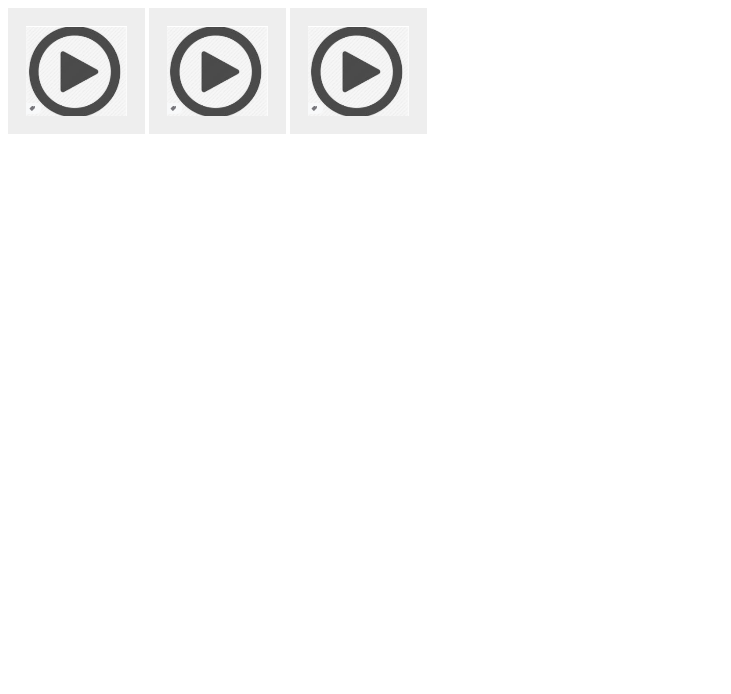
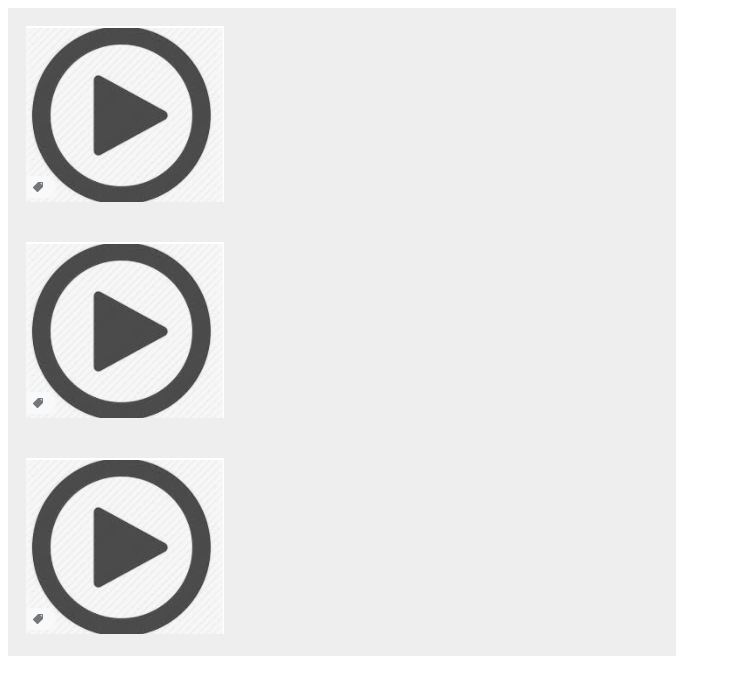
Before and after one commit to mhitchi/ui_anim, a plain HTML site: page index.html in a window 1280 px wide. Shown: the whole page, without its empty margins (0-731 px from the left). Drawn offline with Linux system fonts and the light colour scheme.

Commit message:
toggle div

```diff
--- a/index.html
+++ b/index.html
@@ -11,19 +11,25 @@
 </head>
 
 <body>
-  <img src="./images/play.png" id="play" class="accordion"/>
+  <div class="accordion">
+    <img src="./images/play.png" id="play"/>
     <div class="panel">
       <p>Lorem ipsum...</p>
     </div>
+  </div>
 
-  <img src="./images/play.png" id="play" class="accordion"/>
+  <div class="accordion">
+    <img src="./images/play.png" id="play"/>
     <div class="panel">
       <p>Lorem ipsum...</p>
     </div>
+  </div>
 
-  <img src="./images/play.png" id="play" class="accordion"/>
+  <div class="accordion">
+    <img src="./images/play.png" id="play"/>
     <div class="panel">
       <p>Lorem ipsum...</p>
+    </div>
   </div>
 
   <script src="./main.js"></script>
--- a/main.css
+++ b/main.css
@@ -14,7 +14,7 @@
   color: #444;
   cursor: pointer;
   padding: 18px;
-  width: 8%;
+  width: 50%;
   text-align: left;
   border: none;
   outline: none;
--- a/main.js
+++ b/main.js
@@ -18,11 +18,13 @@ for (i = 0; i < acc.length; i++) {
     icon.classList.add('rotate');
 
     /* Toggle between hiding and showing the active panel */
-    var panel = this.nextElementSibling;
+    var panel = this.lastElementChild;
     if (panel.style.display === "block") {
       panel.style.display = "none";
     } else {
       panel.style.display = "block";
+      icon.classList.remove('rotate');
+      icon.classList.add('rotate-reverse');
     }
   });
 }
```
Lines whose indentation alone changed are shown as unchanged.
